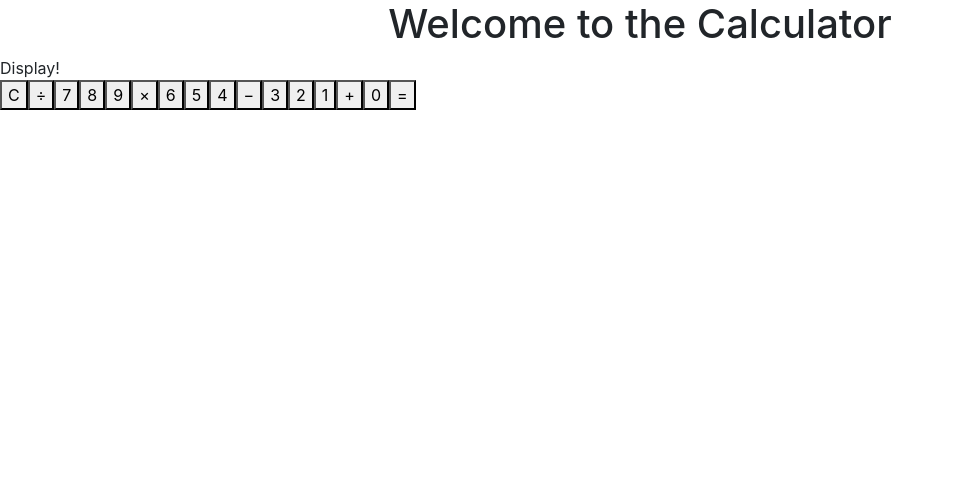
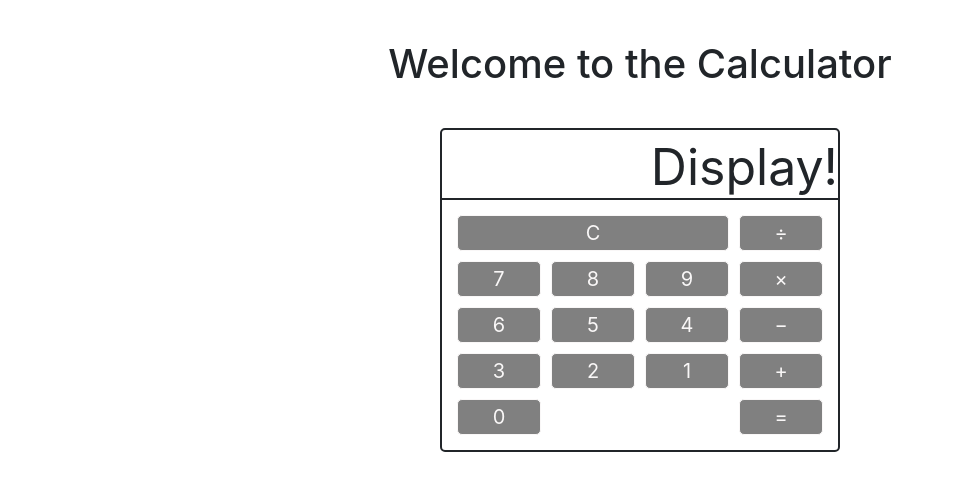
Before and after one commit to karic1998/AngularTests, an Angular app: page / in a window 1280 px wide. Shown: the top 490 px of the page, without its empty margins (0-954 px from the left). Built offline with nearby package versions, Linux system fonts and the light colour scheme.

Commit message:
CSS grid implemented for calculator display

```diff
--- a/src/app/app.component.css
+++ b/src/app/app.component.css
@@ -0,0 +1,47 @@
+h1 {
+  margin: 40px;
+}
+
+.calculator {
+  max-width: 400px;
+  border: 2px solid;
+  border-radius: 5px;
+  margin: 0 auto;
+}
+
+.display {
+  background: none;
+  /* background-color: #f9f7f7; */
+  box-shadow: none;
+  border: none;
+  width: 100%;
+  text-align: right;
+  border-bottom: 2px solid;
+  font-size: 50px;
+  height: 70px;
+}
+
+.calculator-buttons {
+  padding: 15px;
+  display: grid;
+  grid-template-columns: 1fr 1fr 1fr 1fr;
+  grid-gap: 10px;
+}
+
+.c-button {
+  background: gray;
+  font-size: 20px;
+  cursor: pointer;
+  padding: 2px;
+  color: #f9f7f7;
+  border-radius: 5px;
+  border: 1px solid;
+}
+
+.clear {
+  grid-column: span 3;
+}
+
+.equals {
+  grid-column: 4/4;
+}
```
